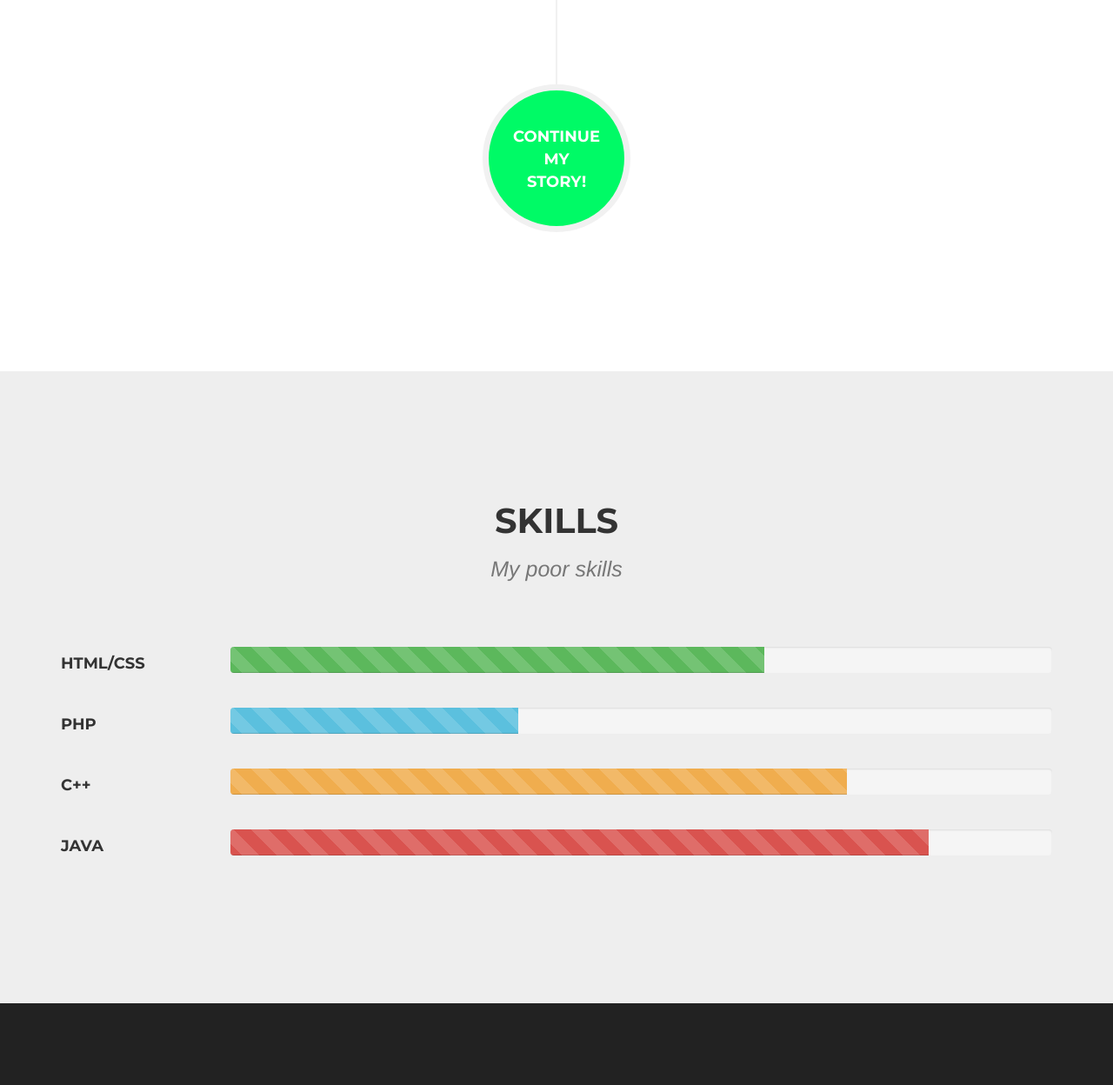
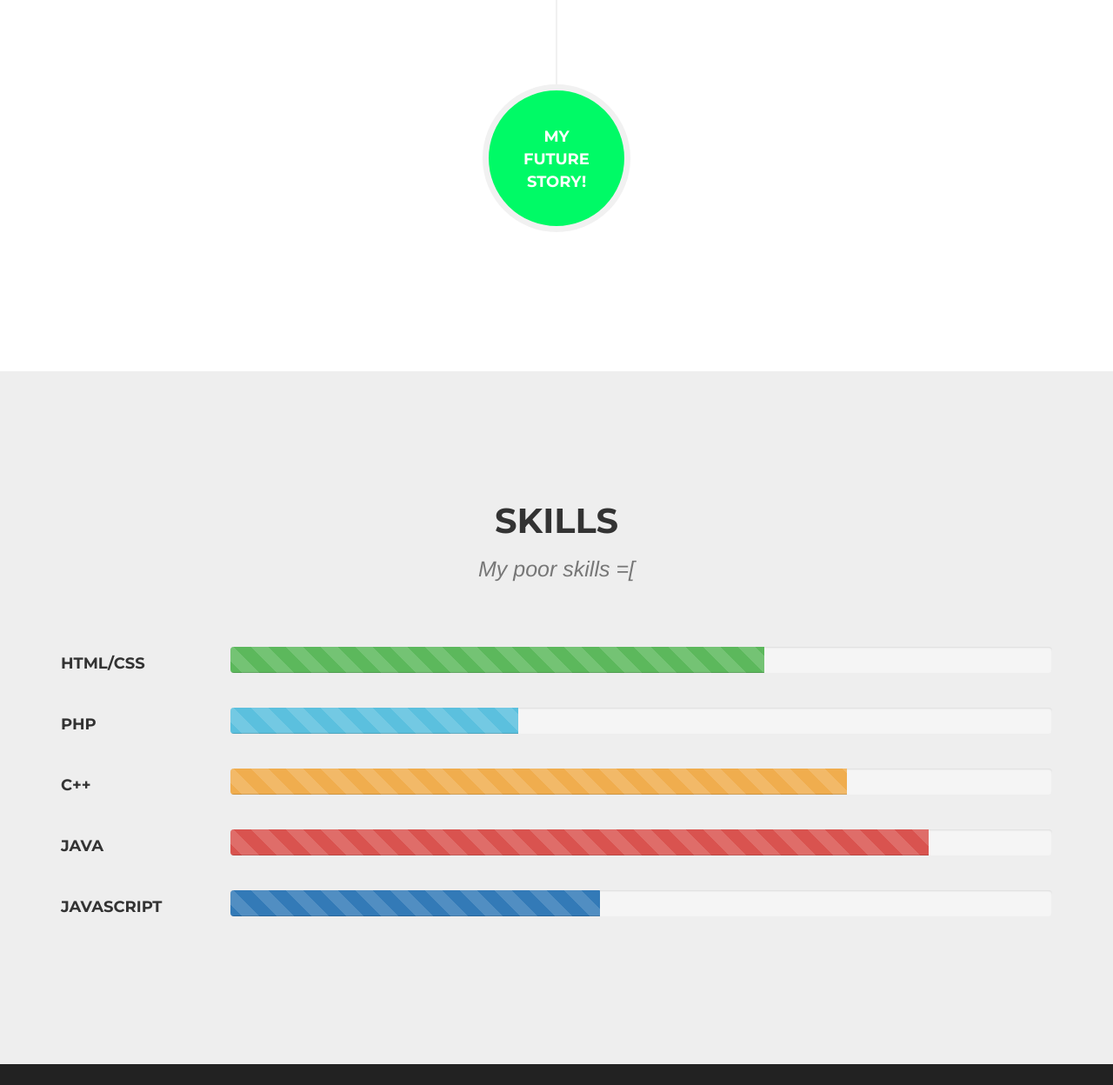
Before and after one commit to ttchiuaa/personal-website, a website: page index.html in a window 1280 px wide. Shown: the part 3973-5221 px from the top of the page at 87% size. Drawn offline with nearby package versions, Linux system fonts and the light colour scheme; a web font is replaced by a local one.

Commit message:
skills modified

```diff
--- a/index.html
+++ b/index.html
@@ -302,8 +302,8 @@
                         </li>
                         <li class="timeline-inverted">
                             <div class="timeline-image">
-                                <h4>Continue
-                                    <br>My
+                                <h4>My
+                                    <br>Future
                                     <br>Story!</h4>
                             </div>
                         </li>
@@ -321,7 +321,7 @@
             <div class="row">
                 <div class="col-lg-12 text-center">
                     <h2 class="section-heading">Skills</h2>
-                    <h3 class="section-subheading text-muted">My poor skills</h3>
+                    <h3 class="section-subheading text-muted">My poor skills =[</h3>
                 </div>
             </div>
 
@@ -375,6 +375,20 @@
 			<div class="progress">
 				  <div class="progress-bar progress-bar-danger progress-bar-striped active" role="progressbar" aria-valuenow="85" aria-valuemin="0" aria-valuemax="100" style="width: 85%">
 					<span class="sr-only">85% Complete (danger)</span>
+				  </div>
+			</div>
+			</div>
+			</div>
+			<br>
+
+			<div class="row">
+			<div class="col-md-2 col-sm-2 col-xs-3">
+				<h4>JavaScript</h4>
+			</div>
+			<div class="col-md-10 col-sm-10 col-xs-9">
+			<div class="progress">
+				  <div class="progress-bar progress-bar-default progress-bar-striped active" role="progressbar" aria-valuenow="45" aria-valuemin="0" aria-valuemax="100" style="width: 45%">
+					<span class="sr-only">45% Complete</span>
 				  </div>
 			</div>
 			</div>
```
